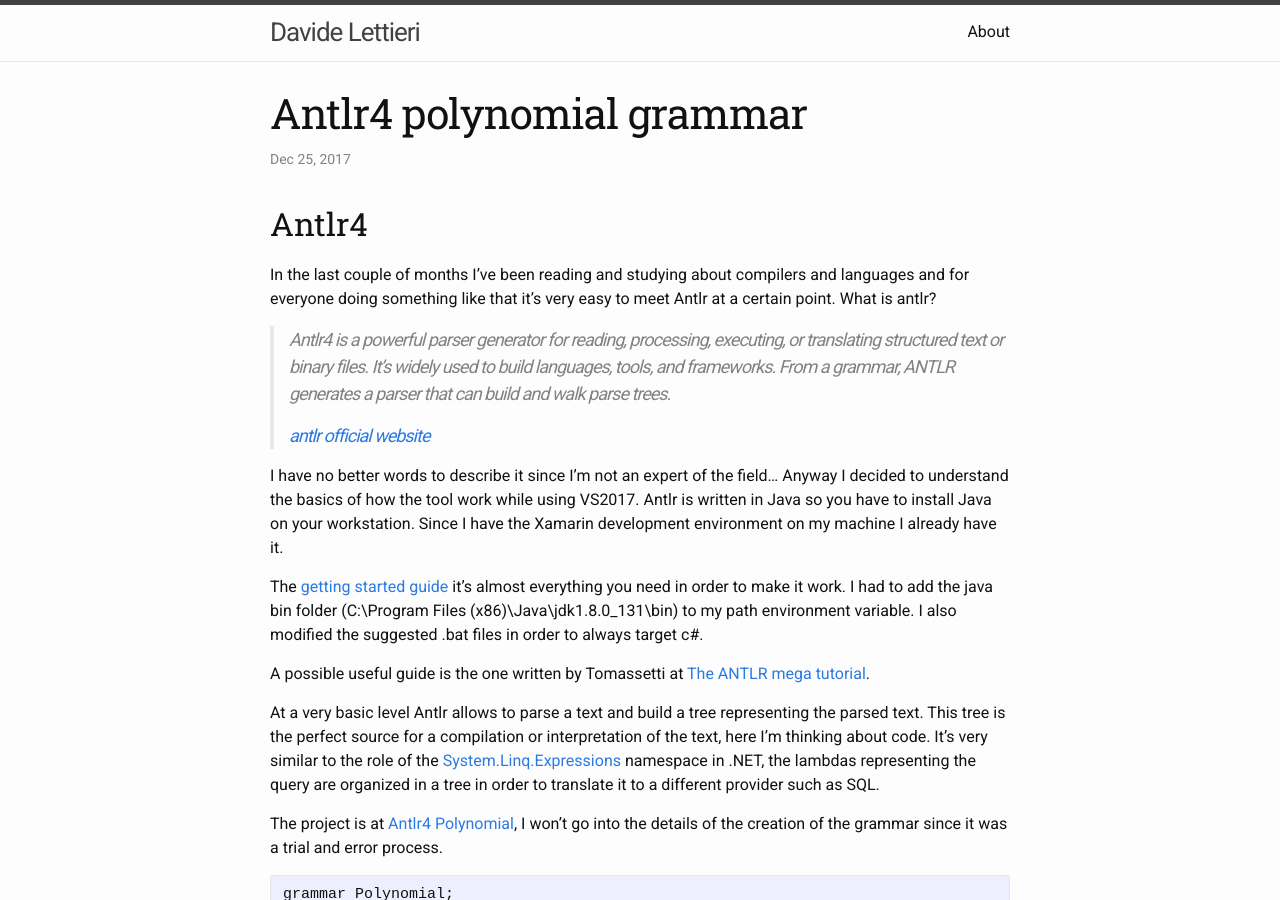
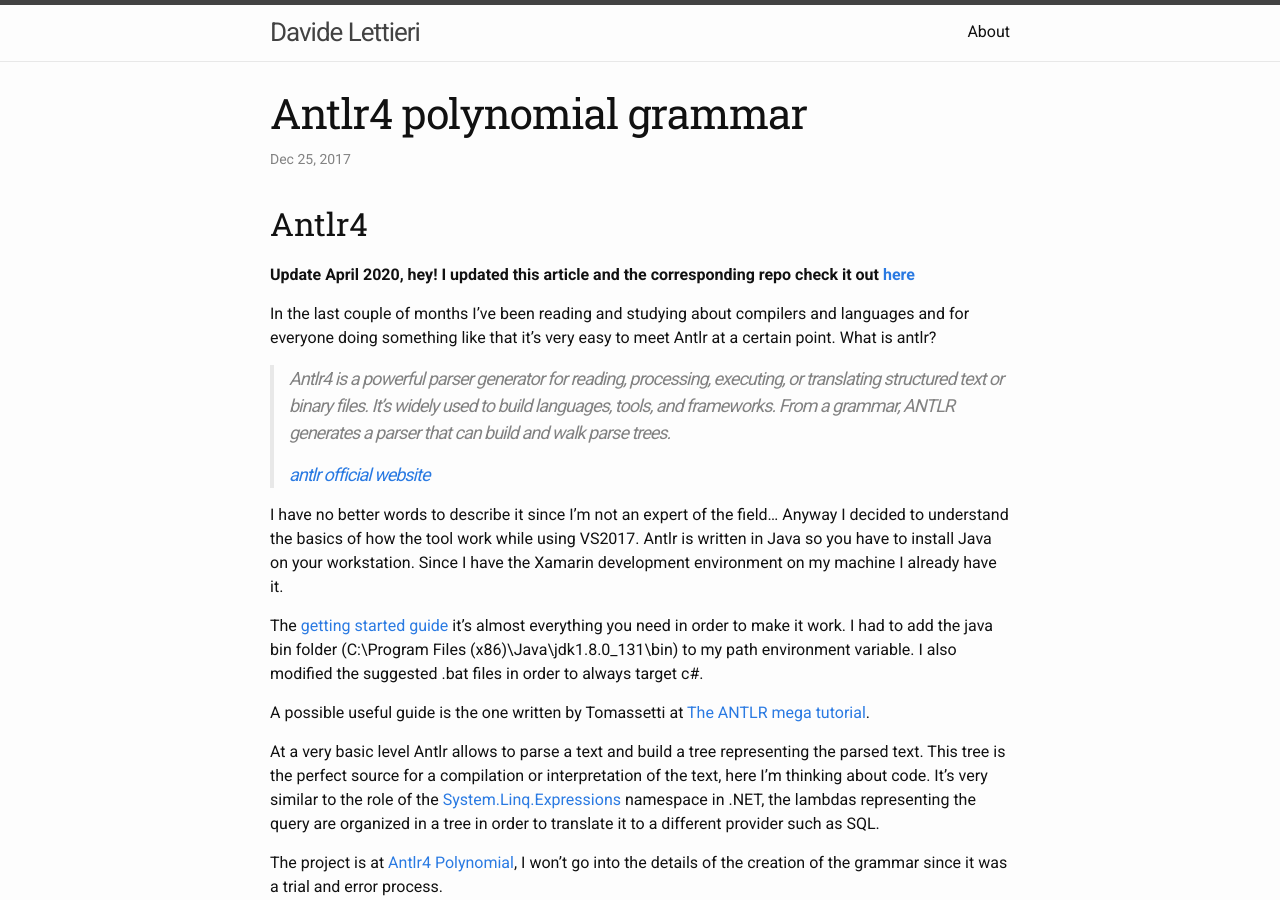
Before and after one commit to davidelettieri/davidelettieri.it, a Jekyll site: the page built from _posts/2017-12-25-antlr-polynomial.markdown, in a window 1280 px wide and 900 px high. Built offline with Jekyll 4.4.1, drawn with Linux system fonts in a browser that asks for light colours.

Commit message:
link to new post

```diff
--- a/_posts/2017-12-25-antlr-polynomial.markdown
+++ b/_posts/2017-12-25-antlr-polynomial.markdown
@@ -6,6 +6,8 @@
 description: In the last couple of months I've been reading and studying about compilers and languages and for everyone doing something like that it's very easy to meet Antlr at a certain point
 ---
 ## Antlr4
+
+**Update April 2020, hey! I updated this article and the corresponding repo check it out [here](/c%23/antlr/polynomial/2020/04/18/antlr-polynomial-2020-update.html)**
 
 In the last couple of months I've been reading and studying about compilers and languages and for everyone doing something like that it's very easy to meet Antlr at a certain point. What is antlr?
 
```
